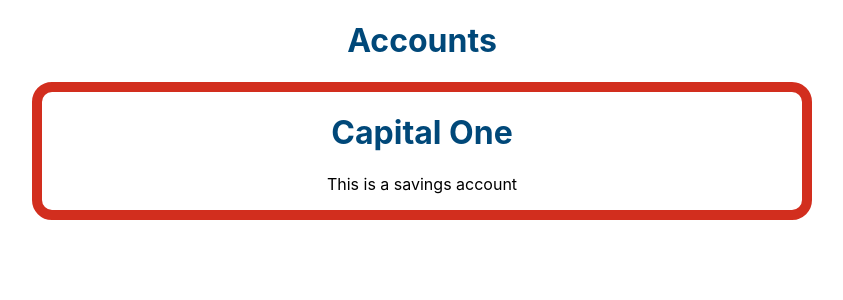
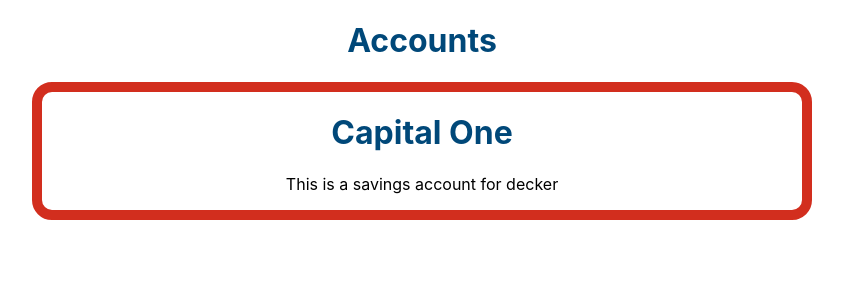
Before and after one commit to DeckerBristow/Cap1HackathonDeployable, a React (Create React App) app in the folder c1hackathon/: page / in a window 1280 px wide. Shown: the top 300 px of the page, without its empty margins (218-1061 px from the left). Built offline with nearby package versions, Linux system fonts and the light colour scheme.

Commit message:
Making sure i have it

```diff
--- a/c1hackathon/package.json
+++ b/c1hackathon/package.json
@@ -8,6 +8,7 @@
     "@testing-library/user-event": "^13.5.0",
     "react": "^17.0.2",
     "react-dom": "^17.0.2",
+    "react-router-dom": "^5.3.0",
     "react-scripts": "5.0.0",
     "web-vitals": "^2.1.2"
   },
--- a/c1hackathon/src/App.js
+++ b/c1hackathon/src/App.js
@@ -1,15 +1,30 @@
 import logo from './logo.svg';
 import './App.css';
 import SavingsAccount from './Components/SavingsAccount';
+import { BrowserRouter as Router, Switch, Route, Link, useParams } from "react-router-dom"
+import { Navigate } from 'react-router-dom'
+
 
 function App() {
+
   return (
-    <div className="App">
-      <h1>Accounts</h1>
-      <SavingsAccount/>
+    <Router>
+      <Switch>
+        <Route exact path="/">
+          <div className="App">
+            <h1>Accounts</h1>
+            <SavingsAccount name="decker" />
+          </div>
+        </Route>
+
+        <Route exact path="/savingsAccount/:id">
+          <h1>Routing Works</h1>
+
+        </Route>
+      </Switch>
+    </Router>
 
 
-    </div>
   );
 }
 
--- a/c1hackathon/src/Components/SavingsAccount.js
+++ b/c1hackathon/src/Components/SavingsAccount.js
@@ -1,14 +1,18 @@
 import React, { useEffect, useState } from "react";
 import "./SavingsAccountStyle.css"
+import { BrowserRouter as Router, Switch, Route, Link, useParams } from "react-router-dom"
 
 function SavingsAccount (props){
 
 
 
-    return <div className="savingsAccount">
+
+    return <div className="savingsAccount" >
+        {/* <Link to={"/savingsAccount/"+props.name}></Link> */}
+
 
         <h1>Capital One</h1>
-        <p>This is a savings account</p>
+        <p>This is a savings account for {props.name}</p>
 
     </div>
 
```
Also changed, not shown: 1 other file (tests, documents, lock files or other folders).
